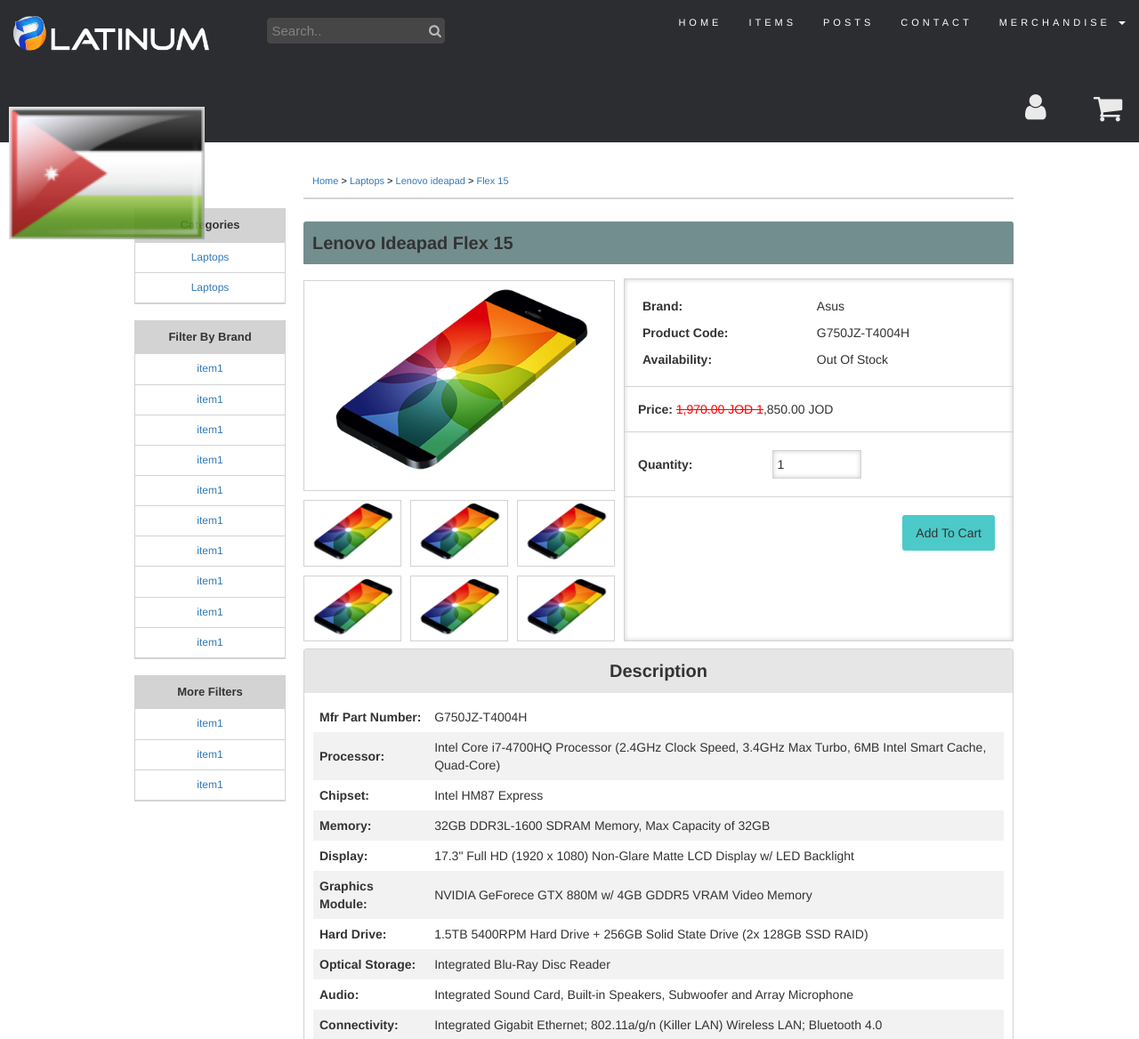
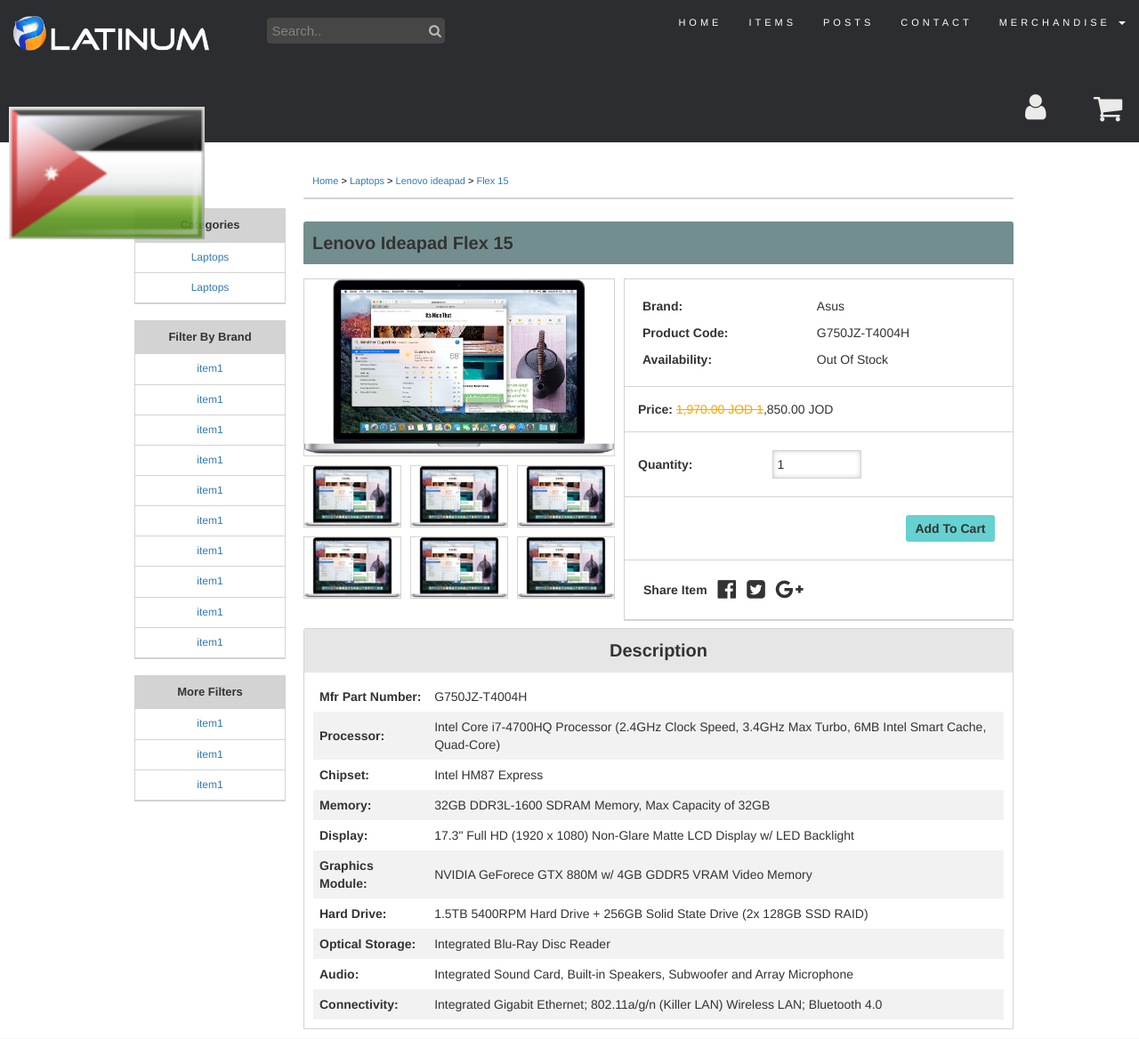
Before and after one commit to abdullah-saqer/Platinum, a PHP site: page /view_item.php in a window 1280 px wide. Shown: the top 1168 px of the page at 89% size. Run offline with PHP 8.4, Linux system fonts and the light colour scheme; data comes from the database, SQL or seed files in the repository; some libraries are stand-ins or nearby versions.

Commit message:
finishing resize the imageboxes and share on social media section

```diff
--- a/css/index.css
+++ b/css/index.css
@@ -1,5 +1,5 @@
  body{
-  overflow-x:hidden
+  overflow-x:hidden;
  }
  .container {
 
--- a/css/view_item.css
+++ b/css/view_item.css
@@ -157,10 +157,12 @@
 
 #item_picture_boxes table{
   width:100%;
+  margin-top:-2px;
 }
 
 #item_picture_boxes table tr td[colspan="3"] img{
   width:350px;
+  height:200px;
   border:1px solid lightgray;
 }
 #item_picture_boxes table tr td img{
@@ -169,6 +171,7 @@
   margin-right:10px;
   margin-top:10px;
   transition: opacity 600ms;
+  height:70px;
 }
 
 #item_picture_boxes table tr td img:hover{
@@ -181,10 +184,13 @@
   -webkit-box-flex:1;
   -moz-box-flex:1;
   margin-top:8px;
-  box-shadow:inset 0px 0px 5px 0.5px lightgray;
+   display:-moz-box;
+    -moz-box-orient:vertical;
+    display:-webkit-box;
+    -webkit-box-orient:vertical;
 }
 
-#item_info , #item_price_section , #add_item_section{
+#item_info , #item_price_section , #add_to_cart_button_section , #share_item_section , #add_item_section{
    padding:15px;
    border-bottom:1px solid lightgray;
 }
@@ -202,7 +208,7 @@
 }
 
 del{
-  color:red;
+  color:orange;
 }
 
 #add_item_section table{
@@ -221,17 +227,65 @@ del{
   box-shadow:inset 0px 0px 5px 0.5px lightgray;
 }
 
-#new_div{
+#add_to_cart_button_section{
   padding:20px;
-  float:right;
+   display:-moz-box;
+   display:-webkit-box;
+  -moz-box-orient:horizontal;
+  -webkit-box-orient:horizontal;
 }
 
-#new_div button[type='submit']{
-    padding:10px 15px 10px 15px;
+#add_to_cart_button_section button[type='submit']{
+    height:30px; width:100px;
     border:none;
-    background:rgba(0, 179, 179 , 0.7);
+    background:rgba(0, 179, 179 , 0.6);
     border-radius:3px;
+    font-weight:bolder;
+    transition: background 500ms;
 }
+
+#add_to_cart_button_section button[type='submit']:hover{
+  background:rgba(0, 179, 179 , 1);
+}
+
+#add_to_cart_button_section div{
+  -moz-box-flex:1;
+  -webkit-box-flex:1
+}
+
+#share_item_section{
+   display:-moz-box;
+   display:-webkit-box;
+  -moz-box-orient:horizontal;
+  -webkit-box-orient:horizontal;
+}
+
+#share_item_section div{
+  margin:5px 6px 5px 6px;
+}
+
+#share_item_section div:first-child{
+   font-weight:bolder;
+   margin-top:8px;
+}
+
+#share_item_section div i{
+  cursor:pointer;
+  transition: color 500ms;
+}
+
+#share_item_section #facebook_icon:hover{
+ color:rgb(59,89,152);
+}
+
+#share_item_section #twitter_icon:hover{
+  color:rgb(0, 172, 237)
+}
+
+#share_item_section #google_plus_icon:hover{
+  color:rgb(221, 75, 57);
+}
+
 
 #description_section{
   border:1px solid lightgray;
@@ -324,7 +378,6 @@ del{
 #display_items_as{
   -webkit-box-flex:1;
   -moz-box-flex:1;
-
 }
 
 #display_items_as div{
--- a/view_item.php
+++ b/view_item.php
@@ -110,8 +110,23 @@ require("functions/engine.php");
                            </table>
                          </div>
 
-                        <div id="new_div">
-                          <button type="submit" onclick="alert('wew')">Add To Cart</button>
+                        <div id="add_to_cart_button_section">
+                          <div></div>
+                          <button title="add this item to cart" type="submit" onclick="alert('added to the cart')">Add To Cart</button>
+
+                        </div>
+
+                        <div id="share_item_section">
+                            <div>Share Item</div>
+                            <div id="facebook_icon" title="share this item on facebook">
+                            <i class="fa fa-facebook-official" style="font-size:24px"></i>
+                            </div>
+                            <div id="twitter_icon"  title="share this item on twitter">
+                            <i class="fa fa-twitter-square" style="font-size:24px"></i>
+                            </div>
+                            <div id="google_plus_icon"  title="share this item on google plus">
+                              <i class="fa fa-google-plus" style="font-size:24px"></i>
+                            </div>
                         </div>
 
                      </div>
```
Also changed, not shown: nadeem.png.
